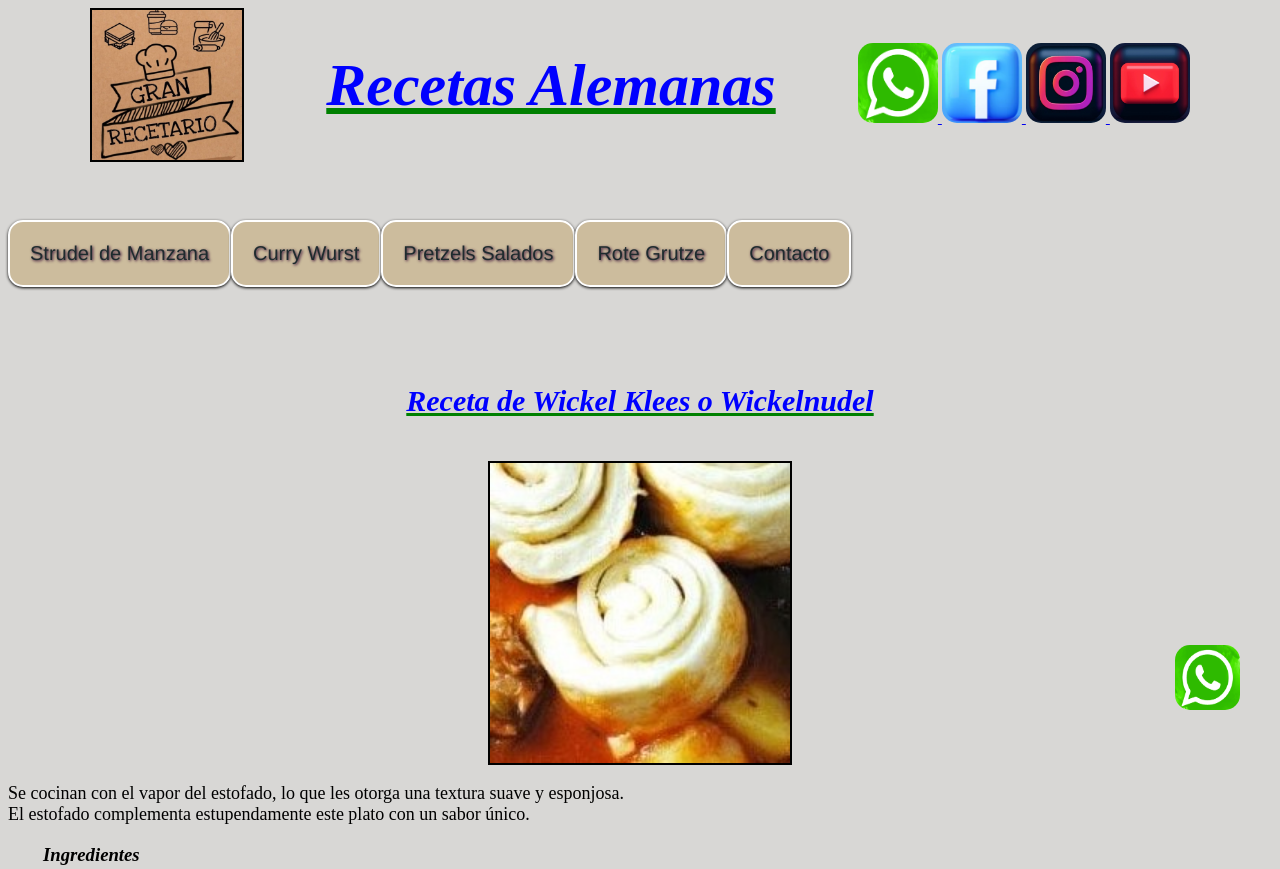
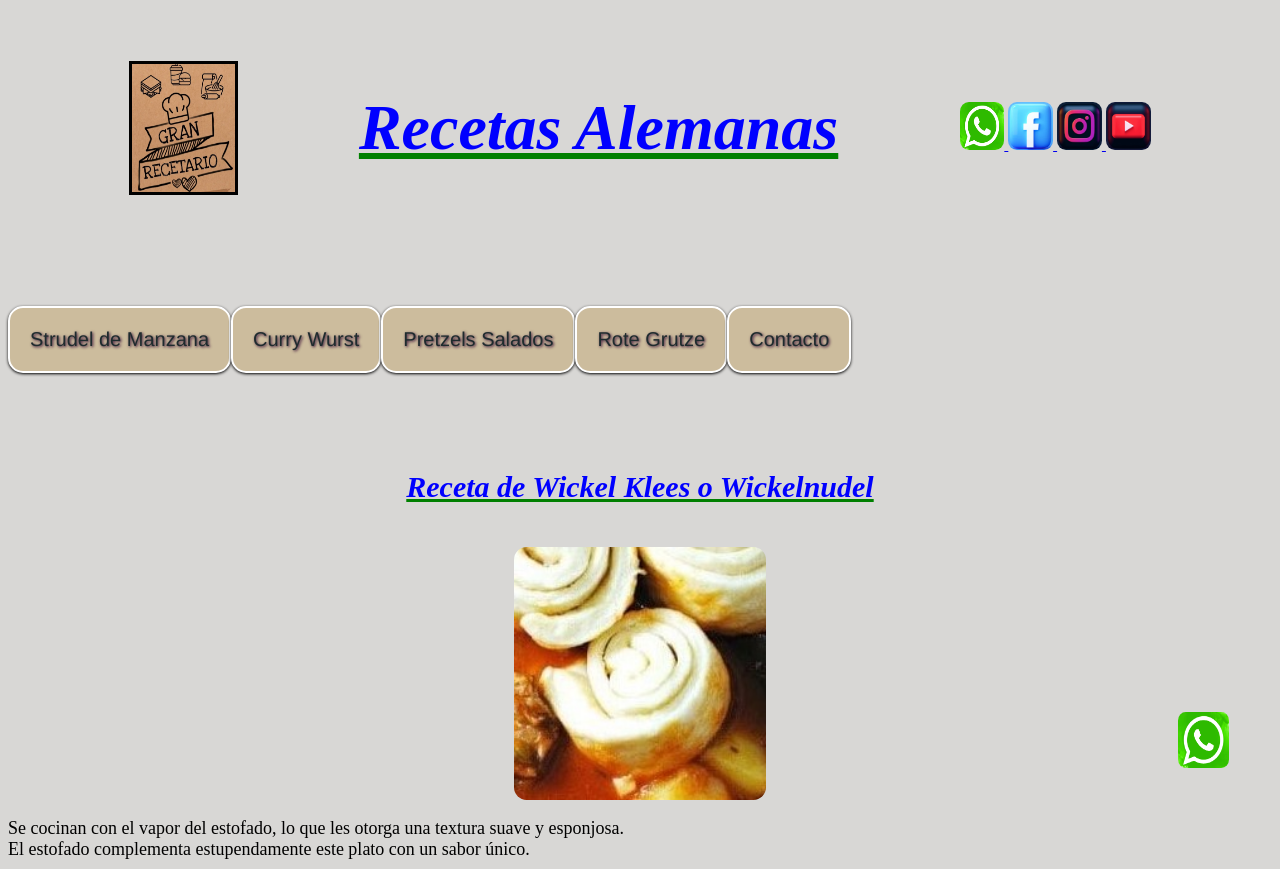
Before and after one commit to dschvert/CursoFront, a plain HTML site: page index.html in a window 1280 px wide. Shown: the top 869 px of the page. Drawn offline with Linux system fonts and the light colour scheme; a web font is replaced by a local one.

Commit message:
Add files via upload

```diff
--- a/css/estilos.css
+++ b/css/estilos.css
@@ -1,3 +1,4 @@
+
 body {
   background-color:    #D8D7D5;
 
@@ -11,12 +12,14 @@ header {
     display: flex;
     flex-wrap: wrap;
     margin-bottom: inherit;
+    width: 100%;
+    height: 30vh;
 }
 
 .logo
-{ width: 150px;
-  height: 150px;
-  border:2px  solid black;
+{ width: 8vw;
+  height: 16vh;
+  border:0.2em  solid black;
   display: block;
   float:left;
 }
@@ -24,17 +27,18 @@ header {
 .titulopag{
   text-decoration: underline green;
   color: blue;
-  font-size: 60px;
+  font-size: 8vh;
   font-style: italic;
   text-align: center;}
 
 .receta{
-  width: 300px;
-  height: 300px;
-  border:2px  solid black;
+  width: 20%;
+  height: 20%;
+  border:200%  solid black;
   display: block;
   margin-left: auto;
   margin-right: auto;
+  border-radius:5%;
 }
 
 .subreceta {
@@ -99,20 +103,20 @@ li{
 
 
 .wp  {
-  width: 65px;
-  height: 65px;
+  width: 4%;
+  height: 7%;
   position: fixed;
-  bottom: 90px;
-  right: 40px;
-  border-radius: 15px;
+  bottom: 4%;
+  right: 4%;
+  border-radius:15%;
 }
 
 
 .iconos {
-    width: 80px;
-    height: 80px;
+    width: 3.5vw;
+    height: 6vh;
     justify-content: space-between;
-    border-radius: 15px;
+    border-radius: 20%;
 }
 
 .redes {
--- a/index.html
+++ b/index.html
@@ -2,6 +2,7 @@
 <html lang="en" dir="ltr">
   <head>
     <meta charset="utf-8">
+    <meta name="viewport" content="wisth=device-width, initial-scale=1.0">
     <title>Receta</title>
     <link rel="preconnect"  href="https://fonts.googleapis.com">
     <link rel="preconnect"  href="https://fonts.gstatic.com" crossorigin>
```
Also changed, not shown: contactos.html (+6 -2 lines).
